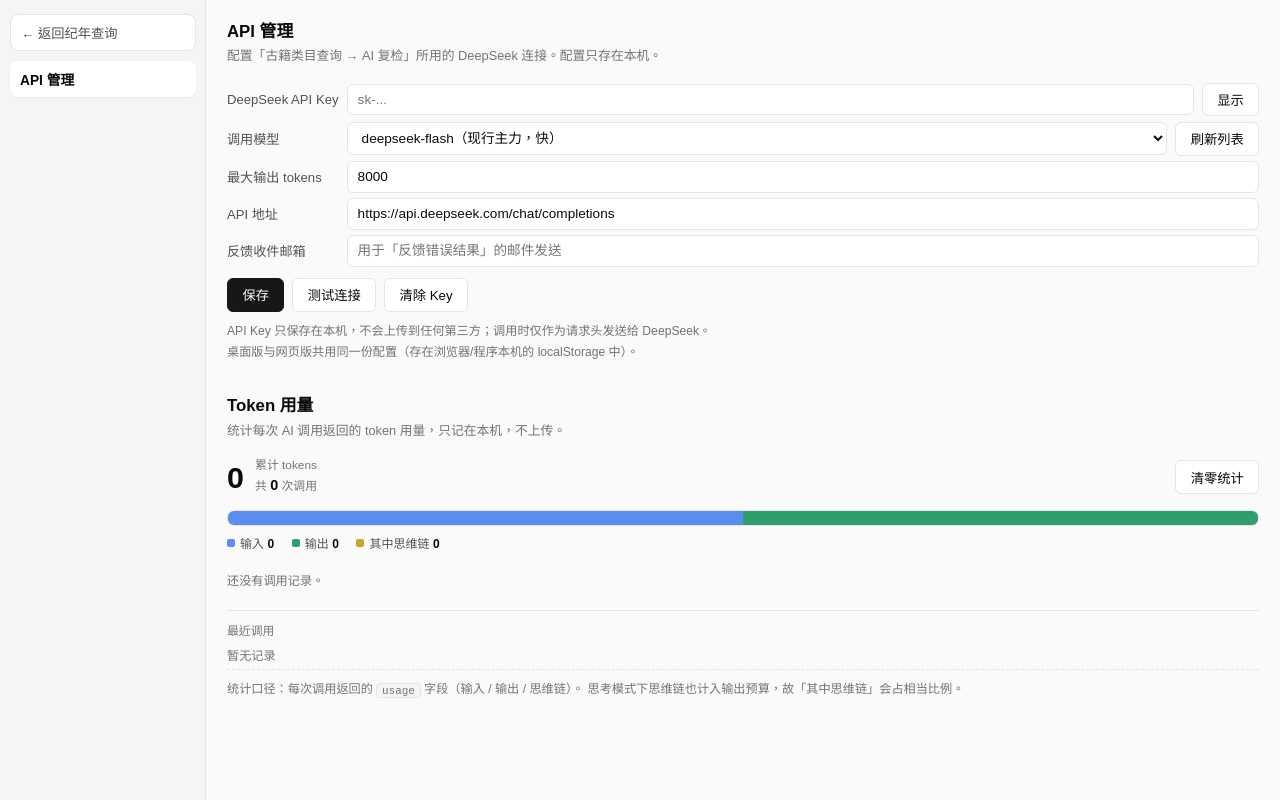
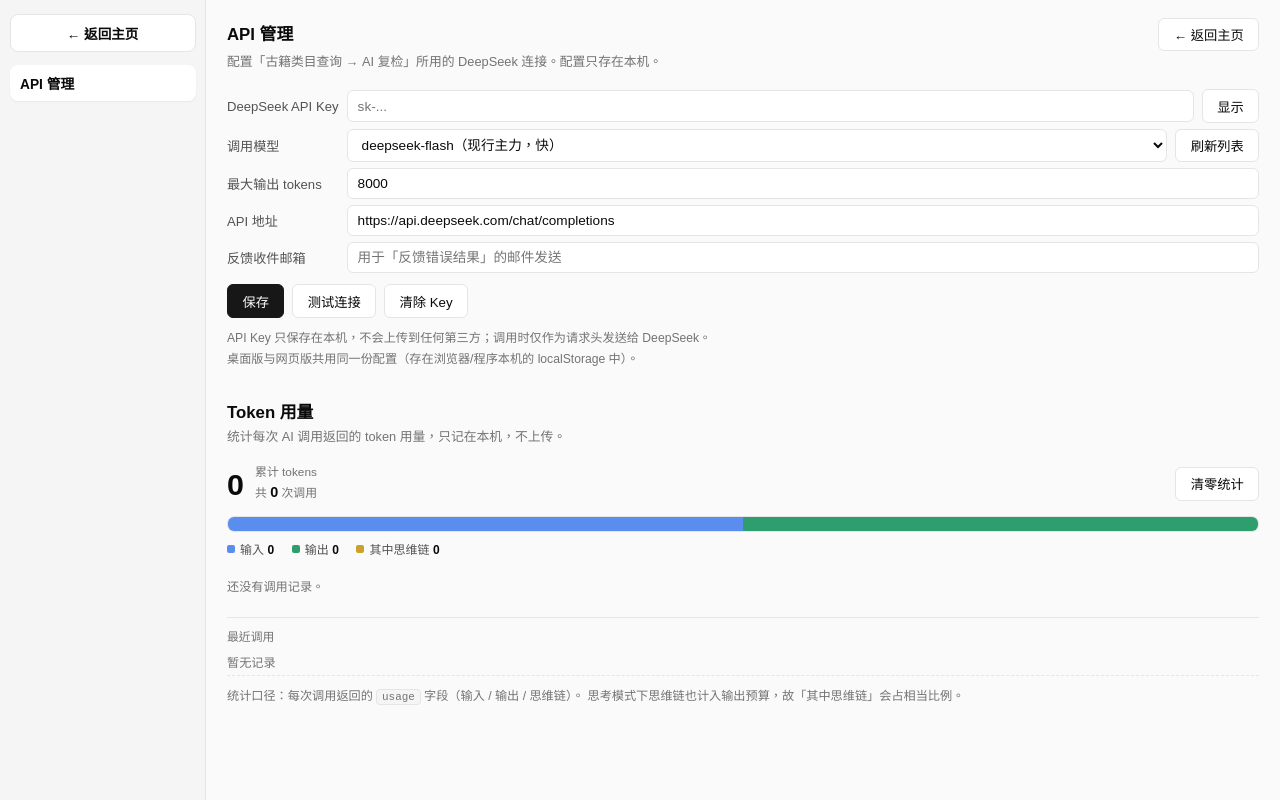
Before and after one commit to AnkoMaryken/kanseki-catalog, a plain HTML site: page settings.html in a window 1280 px wide. Drawn offline with Linux system fonts and the light colour scheme.

Commit message:
V10.2.4 网页版: 「返回主页」按钮放进 API 管理面板内（并改为醒目样式）
上一版把返回入口放在设置页左栏顶部、细边框小字，用户反映在 API 管理里看不到。

- API 管理标题行右侧新增醒目的「← 返回主页」按钮（面板顶部，第一眼可见）
- 左栏顶部那个也保留并改为同样的醒目样式（悬停反色）
- 两处都指向 index.html
- 仅改网页版；桌面版设置是独立窗口，不涉及

实测 verify_web_home_btn.cjs 9/9。

```diff
--- a/settings.html
+++ b/settings.html
@@ -68,11 +68,14 @@
   .set-tab.active{background:var(--c-surface);color:var(--c-text);font-weight:600;
                   box-shadow:0 1px 2px rgba(0,0,0,.06)}
   .set-tab[hidden]{display:none !important}
-  /* 网页版专有：返回主站（桌面版是独立设置窗口，用标题栏关闭，不需要它） */
-  .set-back{display:block;padding:.5rem .65rem;margin-bottom:.35rem;border-radius:8px;
-            font-size:.83rem;color:var(--c-text-secondary);text-decoration:none;
-            border:1px solid var(--c-border);background:var(--c-surface)}
-  .set-back:hover{background:var(--c-surface-hover);color:var(--c-text)}
+  /* 「返回主页」：网页版与桌面版都显示（桌面版是关闭设置窗口回到主窗口）
+     —— 做得显眼一些，此前是细边框小字，用户反映「找不到返回按钮」 */
+  .set-back{display:flex;align-items:center;justify-content:center;gap:.35rem;
+            padding:.5rem .65rem;margin-bottom:.55rem;border-radius:8px;
+            font-size:.85rem;font-weight:600;color:var(--c-text);text-decoration:none;
+            border:1px solid var(--c-border);background:var(--c-surface);cursor:pointer;
+            transition:background .13s,color .13s,border-color .13s}
+  .set-back:hover{background:var(--c-text);color:var(--c-bg);border-color:var(--c-text)}
   .set-back[hidden]{display:none !important}
   .set-foot{margin-top:auto;padding:.7rem .65rem 0;font-size:.72rem;color:var(--c-text-muted);
             line-height:1.7;border-top:1px solid var(--c-border)}
@@ -86,6 +89,10 @@
   .set-pane iframe{width:100%;height:calc(100vh - 190px);border:1px solid var(--c-border);
                    border-radius:10px;background:#fff}
   .set-h{font-size:1.05rem;margin:0 0 .2rem}
+  /* 面板标题行：标题 + 「返回主页」（仅网页版显示） */
+  .set-hrow{display:flex;align-items:center;justify-content:space-between;gap:.75rem;flex-wrap:wrap}
+  .set-home{flex:0 0 auto;text-decoration:none;display:inline-flex;align-items:center;gap:.25rem}
+  .set-home[hidden]{display:none !important}
   .set-sub{font-size:.8rem;color:var(--c-text-muted);margin:0 0 1rem;line-height:1.7}
   .set-row{display:flex;align-items:center;gap:.5rem;flex-wrap:wrap;margin:.35rem 0}
   .set-row label{font-size:.82rem;color:var(--c-text-secondary);min-width:112px}
@@ -164,7 +171,7 @@
 
 <div class="set-body">
   <aside class="set-rail">
-    <a class="set-back" id="setBack" href="index.html" hidden>← 返回纪年查询</a>
+    <a class="set-back" id="setBack" href="index.html" hidden>← 返回主页</a>
     <button class="set-tab active" id="tab-sync" type="button" data-pane="sync">同步设置</button>
     <button class="set-tab" id="tab-api" type="button" data-pane="api">API 管理</button>
     <div class="set-foot" id="setFoot" hidden>
@@ -203,7 +210,10 @@
 
     <!-- ---------- API 管理 ---------- -->
     <section class="set-pane" id="pane-api">
-      <h2 class="set-h">API 管理</h2>
+      <div class="set-hrow">
+        <h2 class="set-h">API 管理</h2>
+        <a class="set-btn set-home" id="setHome" href="index.html" hidden>← 返回主页</a>
+      </div>
       <p class="set-sub">配置「古籍类目查询 → AI 复检」所用的 DeepSeek 连接。配置只存在本机。</p>
 
       <div class="set-row">
@@ -310,9 +320,11 @@ if (IS_TAURI) {
   var sp = document.getElementById('pane-sync');
   if (st) st.hidden = true;
   if (sp) sp.hidden = true;
-  // 网页版：显示「返回纪年查询」，配好 API 后能直接回主站
-  var sb = document.getElementById('setBack');
-  if (sb) sb.hidden = false;
+  // 网页版：显示「返回主页」——左栏顶部一个、API 管理面板标题行一个（后者更醒目，用户要求「面板里也要有」）
+  var sBack = document.getElementById('setBack');
+  var sHome = document.getElementById('setHome');
+  if (sBack) sBack.hidden = false;
+  if (sHome) sHome.hidden = false;
 }
 
 /* ---------- 左栏切换 ---------- */
```
Also changed, not shown: changelog.html (+15 -0 lines), app/dist/pages/changelog.html, app/dist/pages/settings.html.
